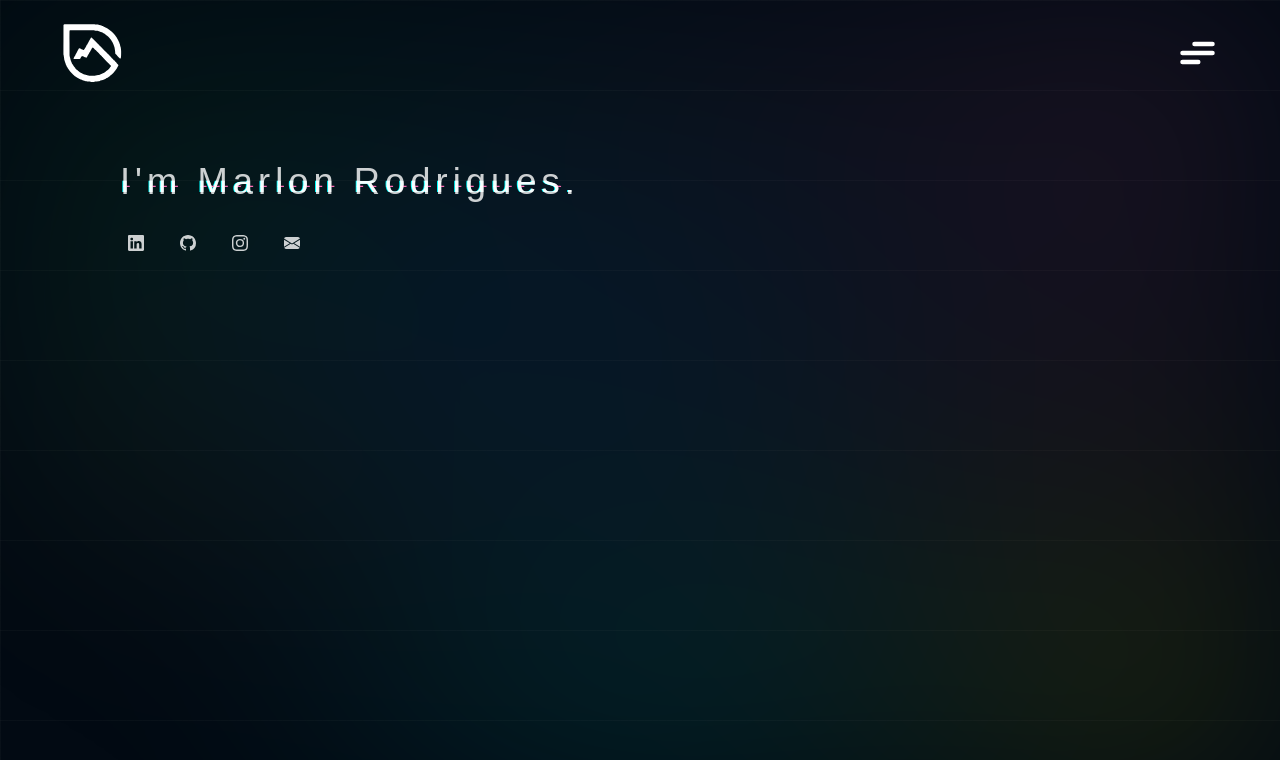
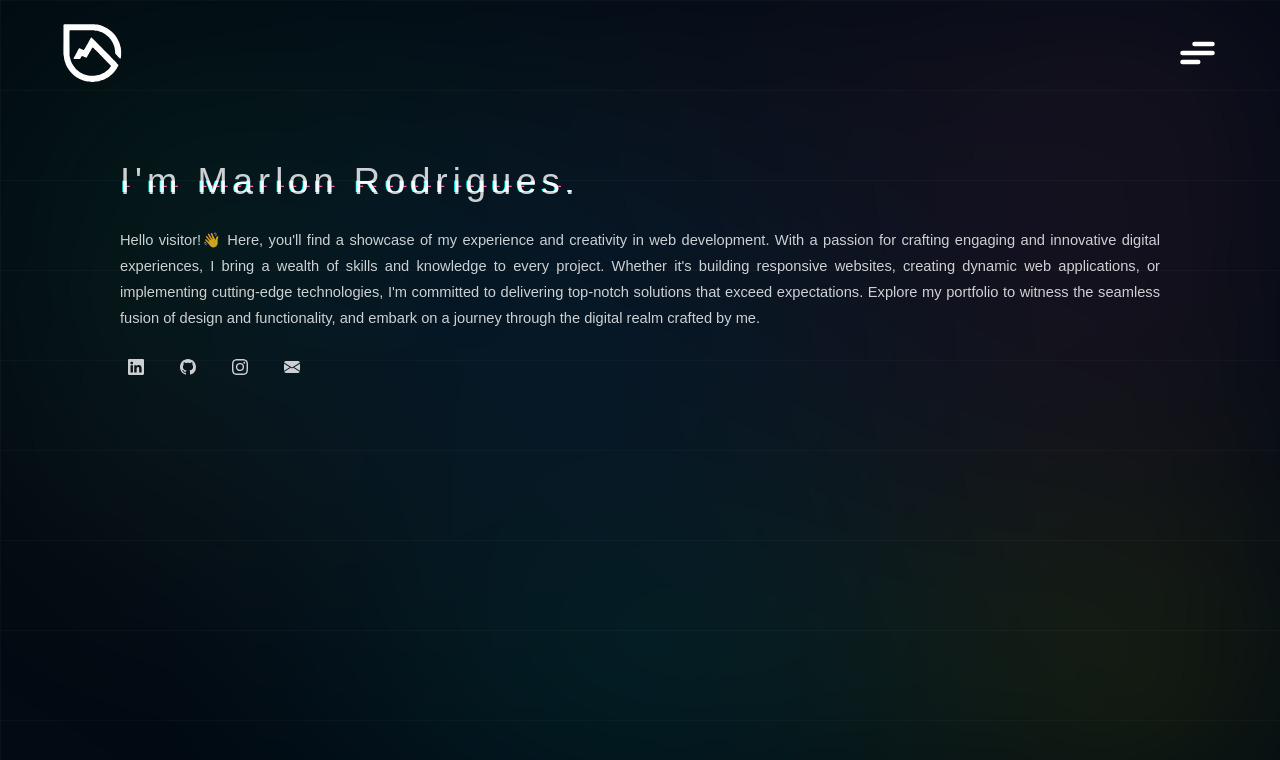
Before and after one commit to marlokzy/Portfolio, a plain HTML site: page index.html in a window 1280 px wide. Drawn offline with Linux system fonts and the light colour scheme.

Commit message:
adicionar paragrafo com texto de boas vindas

```diff
--- a/index.html
+++ b/index.html
@@ -25,7 +25,9 @@
         <label class="hamburger">
           <input type="checkbox">
           <svg viewBox="0 0 32 32">
-              <path class="line line-top-bottom" d="M27 10 13 10C10.8 10 9 8.2 9 6 9 3.5 10.8 2 13 2 15.2 2 17 3.8 17 6L17 26C17 28.2 18.8 30 21 30 23.2 30 25 28.2 25 26 25 23.8 23.2 22 21 22L7 22"></path>
+            <path class="line line-top-bottom"
+              d="M27 10 13 10C10.8 10 9 8.2 9 6 9 3.5 10.8 2 13 2 15.2 2 17 3.8 17 6L17 26C17 28.2 18.8 30 21 30 23.2 30 25 28.2 25 26 25 23.8 23.2 22 21 22L7 22">
+            </path>
             <path class="line" d="M7 16 27 16"></path>
           </svg>
         </label>
@@ -34,8 +36,17 @@
 
     <article>
       <h1 data-text="I'm Marlon Rodrigues.">
-          <div class="glitch" >I'm Marlon Rodrigues.</div>
+        <div class="glitch">I'm Marlon Rodrigues.</div>
       </h1>
+
+      <section id="welcome-text">
+        <span>Hello visitor!</span>👋 Here, you'll find a showcase of my experience and creativity in web
+        development. With a passion for crafting engaging and innovative digital experiences, I bring a wealth of skills
+        and knowledge to every project. Whether it's building responsive websites, creating dynamic web applications, or
+        implementing cutting-edge technologies, I'm committed to delivering top-notch solutions that exceed expectations.
+        Explore my portfolio to witness the seamless fusion of design and functionality, and embark on a journey through
+        the digital realm crafted by me.
+      </section>
 
       <section id="socials">
         <a href="link do perfil no linkedin" target="_blank">
--- a/styles/home.css
+++ b/styles/home.css
@@ -101,6 +101,12 @@ article h1::after {
     left: 0px;
     width: 100%;
     height: 100%;
+}
+
+#welcome-text{
+    font-size: 11pt;
+    text-align: justify;
+    line-height: 26px;
 }
 
 #socials{
```
Lines whose indentation alone changed are shown as unchanged.
